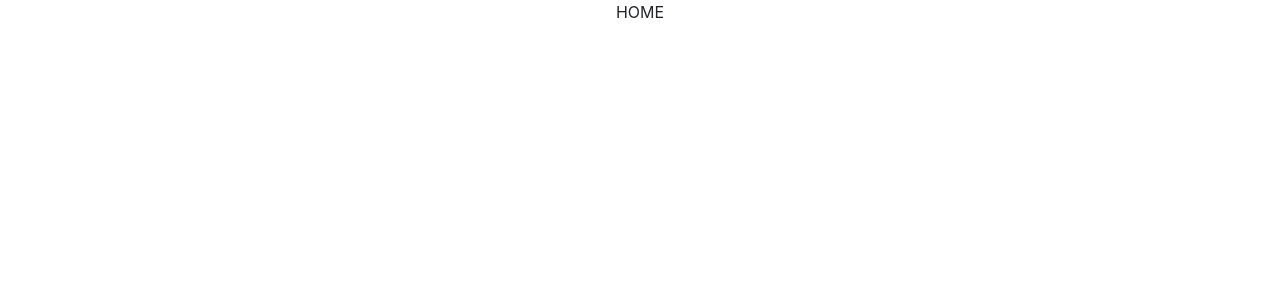
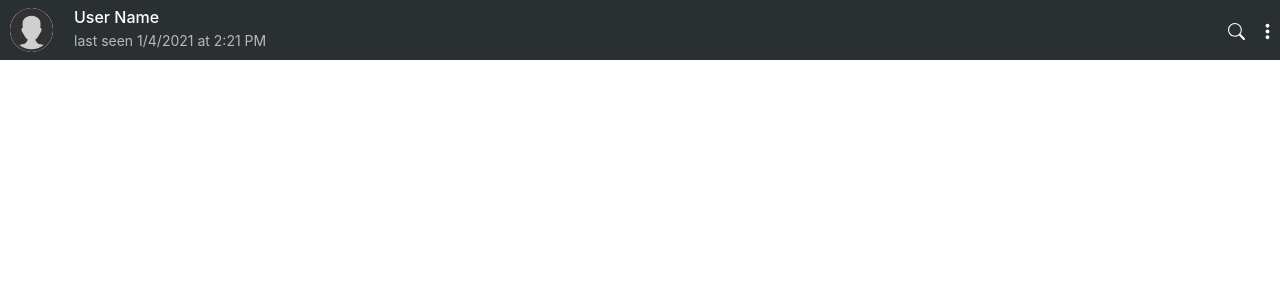
Before and after one commit to tay4real/bw4-whatsapp-frontend, a React (Create React App) app: page / in a window 1280 px wide. Shown: the top 300 px of the page. Built offline with nearby package versions, Linux system fonts and the light colour scheme.

Commit message:
Static navbar finished

```diff
--- a/package.json
+++ b/package.json
@@ -13,6 +13,7 @@
     "react-bootstrap": "^1.5.0",
     "react-chat-elements": "^0.9.0",
     "react-dom": "^17.0.1",
+    "react-icons": "^4.2.0",
     "react-redux": "^7.2.2",
     "react-router-dom": "^5.2.0",
     "react-scripts": "4.0.3",
--- a/src/App.js
+++ b/src/App.js
@@ -1,11 +1,16 @@
-import { Route } from "react-router-dom";
+import { Redirect, Route, Switch } from "react-router-dom";
 import "./App.scss";
 import Home from "./pages/home";
+import NavBar from "./components/navigation";
 
 function App() {
   return (
     <div className="App">
-      <Route path="/" exact component={Home} />
+      <NavBar />
+      <Switch>
+        <Route path="/" exact component={Home} />
+        <Redirect to="/" />
+      </Switch>
     </div>
   );
 }
--- /dev/null
+++ b/src/components/navigation/NavBar.jsx
@@ -0,0 +1,32 @@
+import React from "react";
+import { useSelector } from "react-redux";
+import "./styles.scss";
+import { BsSearch } from "react-icons/bs";
+import { BiDotsVerticalRounded } from "react-icons/bi";
+
+const NavBar = () => {
+  const { userInfos } = useSelector((state) => state.user);
+  console.log(userInfos.username);
+
+  return (
+    <div id="navigation">
+      <div className="d-flex">
+        <img
+          src={process.env.PUBLIC_URL + "default-profile.png"}
+          alt="default-profile"
+        />
+        <div>
+          <h6>{"User Name"}</h6>
+          <small>last seen 1/4/2021 at 2:21 PM</small>
+        </div>
+      </div>
+
+      <div>
+        <BsSearch size={17} />
+        <BiDotsVerticalRounded size={23} />
+      </div>
+    </div>
+  );
+};
+
+export default NavBar;
--- /dev/null
+++ b/src/components/navigation/index.js
@@ -0,0 +1 @@
+export { default } from "./NavBar";
--- /dev/null
+++ b/src/components/navigation/styles.scss
@@ -0,0 +1,39 @@
+$text_color: #d0d1d3;
+
+#navigation {
+  background-color: #2a2f32;
+  position: fixed;
+  top: 0;
+  left: 0;
+  right: 0;
+  height: 60px;
+
+  display: flex;
+  justify-content: space-between;
+  width: 100%;
+  align-items: center;
+
+  img {
+    width: 43px;
+    background-color: $text_color;
+    border-radius: 50%;
+  }
+
+  div {
+    color: white;
+    text-align: start;
+    * {
+      margin: 0px 1px 0 10px;
+      margin: 0px 1px 0 10px;
+    }
+
+    small {
+      color: rgba(255, 255, 255, 0.664);
+    }
+
+    svg {
+      color: white;
+    }
+  }
+}
+// }
```
Also changed, not shown: public/default-profile.png (added), 1 other file (tests, documents, lock files or other folders).
